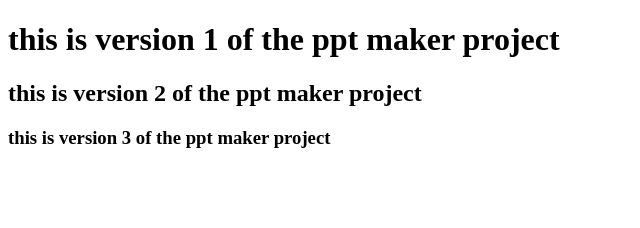
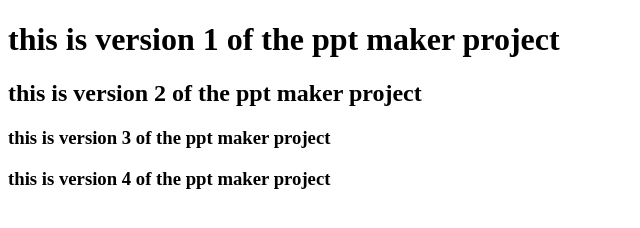
Before and after one commit to rahul72350/myrepo, a plain HTML site: page index.html in a window 1280 px wide. Shown: the whole page, without its empty margins (0-640 px from the left). Drawn offline with Linux system fonts and the light colour scheme.

Commit message:
this si version 4

```diff
--- a/index.html
+++ b/index.html
@@ -9,5 +9,6 @@
     <h1>this is version 1 of the ppt maker project</h1>
     <h2>this is version 2 of the ppt maker project</h2>
     <h3>this is version 3 of the ppt maker project</h3>
+    <h3>this is version 4 of the ppt maker project</h3>
 </body>
 </html>
```
